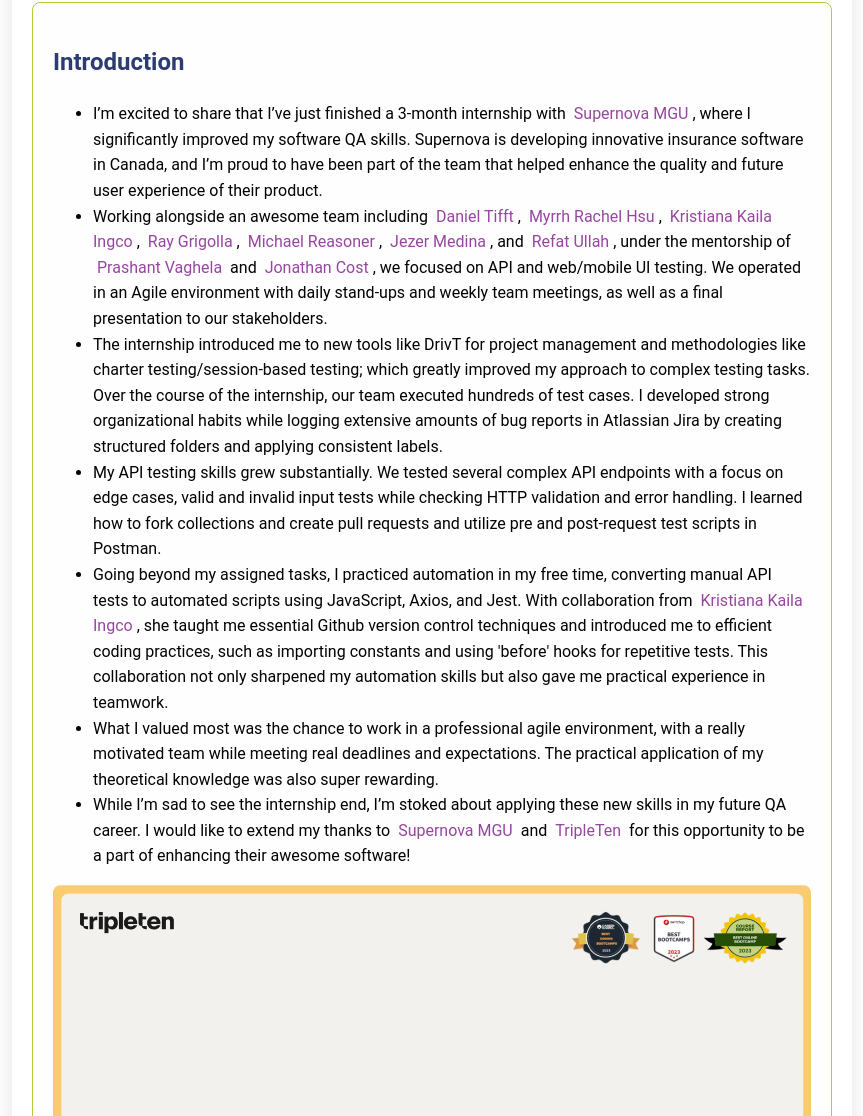
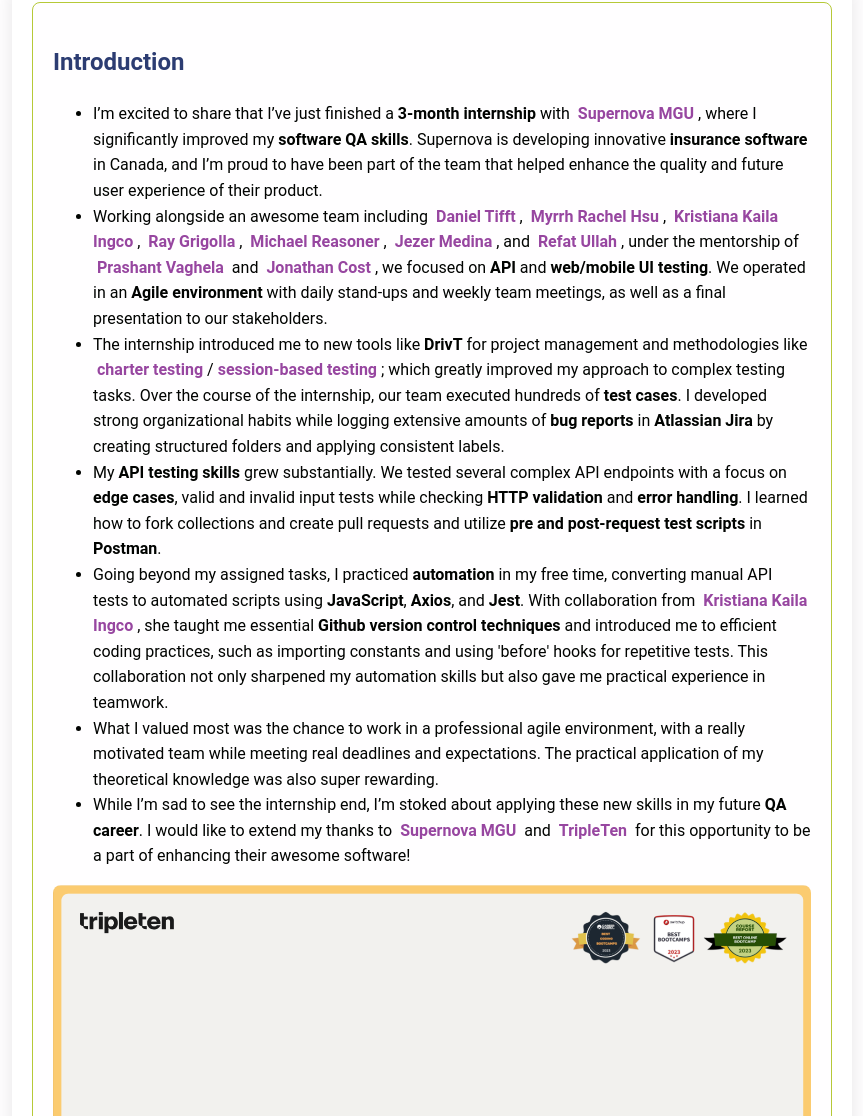
Before and after one commit to MRJOHN5ON/Supernova-Internship-Test-Report, a plain HTML site: page index.html in a window 1280 px wide. Shown: the part 152-1268 px from the top of the page, without its empty margins (208-1071 px from the left). Drawn offline with nearby package versions, Linux system fonts and the light colour scheme.

Commit message:
index.html updated

```diff
--- a/index.html
+++ b/index.html
@@ -16,13 +16,13 @@
         <section id="introduction">
             <h2>Introduction</h2>
             <ul>
-                <li>I’m excited to share that I’ve just finished a 3-month internship with <a href="https://www.linkedin.com/company/supernova-mgu/">Supernova MGU</a>, where I significantly improved my software QA skills. Supernova is developing innovative insurance software in Canada, and I’m proud to have been part of the team that helped enhance the quality and future user experience of their product.</li>
-                <li>Working alongside an awesome team including <a href="https://www.linkedin.com/in/daniel-tifft">Daniel Tifft</a>, <a href="https://www.linkedin.com/in/myrrhrachel-hsu">Myrrh Rachel Hsu</a>, <a href="https://www.linkedin.com/in/kristianaingco/">Kristiana Kaila Ingco</a>, <a href="https://www.linkedin.com/in/ray-grigolla">Ray Grigolla</a>, <a href="https://www.linkedin.com/in/michael-reasoner-qa-engineer/">Michael Reasoner</a>, <a href="https://www.linkedin.com/in/jezer-medina-18b3572a7/">Jezer Medina</a>, and <a href="https://www.linkedin.com/in/refat-ullah1999">Refat Ullah</a>, under the mentorship of <a href="https://www.linkedin.com/in/prashantvaghela">Prashant Vaghela</a> and <a href="https://www.linkedin.com/in/jcost">Jonathan Cost</a>, we focused on API and web/mobile UI testing. We operated in an Agile environment with daily stand-ups and weekly team meetings, as well as a final presentation to our stakeholders.</li>
-                <li>The internship introduced me to new tools like DrivT for project management and methodologies like charter testing/session-based testing; which greatly improved my approach to complex testing tasks. Over the course of the internship, our team executed hundreds of test cases. I developed strong organizational habits while logging extensive amounts of bug reports in Atlassian Jira by creating structured folders and applying consistent labels.</li>
-                <li>My API testing skills grew substantially. We tested several complex API endpoints with a focus on edge cases, valid and invalid input tests while checking HTTP validation and error handling. I learned how to fork collections and create pull requests and utilize pre and post-request test scripts in Postman.</li>
-                <li>Going beyond my assigned tasks, I practiced automation in my free time, converting manual API tests to automated scripts using JavaScript, Axios, and Jest. With collaboration from <a href="https://www.linkedin.com/in/kristianaingco/">Kristiana Kaila Ingco</a>, she taught me essential Github version control techniques and introduced me to efficient coding practices, such as importing constants and using 'before' hooks for repetitive tests. This collaboration not only sharpened my automation skills but also gave me practical experience in teamwork.</li>
+                <li>I’m excited to share that I’ve just finished a <strong>3-month internship</strong> with <strong><a href="https://www.linkedin.com/company/supernova-mgu/">Supernova MGU</a></strong>, where I significantly improved my <strong>software QA skills</strong>. Supernova is developing innovative <strong>insurance software</strong> in Canada, and I’m proud to have been part of the team that helped enhance the quality and future user experience of their product.</li>
+                <li>Working alongside an awesome team including <strong><a href="https://www.linkedin.com/in/daniel-tifft">Daniel Tifft</a></strong>, <strong><a href="https://www.linkedin.com/in/myrrhrachel-hsu">Myrrh Rachel Hsu</a></strong>, <strong><a href="https://www.linkedin.com/in/kristianaingco/">Kristiana Kaila Ingco</a></strong>, <strong><a href="https://www.linkedin.com/in/ray-grigolla">Ray Grigolla</a></strong>, <strong><a href="https://www.linkedin.com/in/michael-reasoner-qa-engineer/">Michael Reasoner</a></strong>, <strong><a href="https://www.linkedin.com/in/jezer-medina-18b3572a7/">Jezer Medina</a></strong>, and <strong><a href="https://www.linkedin.com/in/refat-ullah1999">Refat Ullah</a></strong>, under the mentorship of <strong><a href="https://www.linkedin.com/in/prashantvaghela">Prashant Vaghela</a></strong> and <strong><a href="https://www.linkedin.com/in/jcost">Jonathan Cost</a></strong>, we focused on <strong>API</strong> and <strong>web/mobile UI testing</strong>. We operated in an <strong>Agile environment</strong> with daily stand-ups and weekly team meetings, as well as a final presentation to our stakeholders.</li>
+                <li>The internship introduced me to new tools like <strong>DrivT</strong> for project management and methodologies like <strong><a href="https://moolya.com/blog/software-testing/what-is-an-exploratory-test-charter-and-how-to-write-it/">charter testing</a></strong>/<strong><a href="https://moolya.com/blog/software-testing/what-is-an-exploratory-test-charter-and-how-to-write-it/">session-based testing</a></strong>; which greatly improved my approach to complex testing tasks. Over the course of the internship, our team executed hundreds of <strong>test cases</strong>. I developed strong organizational habits while logging extensive amounts of <strong>bug reports</strong> in <strong>Atlassian Jira</strong> by creating structured folders and applying consistent labels.</li>
+                <li>My <strong>API testing skills</strong> grew substantially. We tested several complex API endpoints with a focus on <strong>edge cases</strong>, valid and invalid input tests while checking <strong>HTTP validation</strong> and <strong>error handling</strong>. I learned how to fork collections and create pull requests and utilize <strong>pre and post-request test scripts</strong> in <strong>Postman</strong>.</li>
+                <li>Going beyond my assigned tasks, I practiced <strong>automation</strong> in my free time, converting manual API tests to automated scripts using <strong>JavaScript</strong>, <strong>Axios</strong>, and <strong>Jest</strong>. With collaboration from <strong><a href="https://www.linkedin.com/in/kristianaingco/">Kristiana Kaila Ingco</a></strong>, she taught me essential <strong>Github version control techniques</strong> and introduced me to efficient coding practices, such as importing constants and using 'before' hooks for repetitive tests. This collaboration not only sharpened my automation skills but also gave me practical experience in teamwork.</li>
                 <li>What I valued most was the chance to work in a professional agile environment, with a really motivated team while meeting real deadlines and expectations. The practical application of my theoretical knowledge was also super rewarding.</li>
-                <li>While I’m sad to see the internship end, I’m stoked about applying these new skills in my future QA career. I would like to extend my thanks to <a href="https://www.linkedin.com/company/supernova-mgu/">Supernova MGU</a> and <a href="https://www.linkedin.com/school/tripleten/">TripleTen</a> for this opportunity to be a part of enhancing their awesome software!</li>
+                <li>While I’m sad to see the internship end, I’m stoked about applying these new skills in my future <strong>QA career</strong>. I would like to extend my thanks to <strong><a href="https://www.linkedin.com/company/supernova-mgu/">Supernova MGU</a></strong> and <strong><a href="https://www.linkedin.com/school/tripleten/">TripleTen</a></strong> for this opportunity to be a part of enhancing their awesome software!</li>
             </ul>
             <img src="SupernovaMGU.png" alt="Internship Certificate">
         </section>
```
